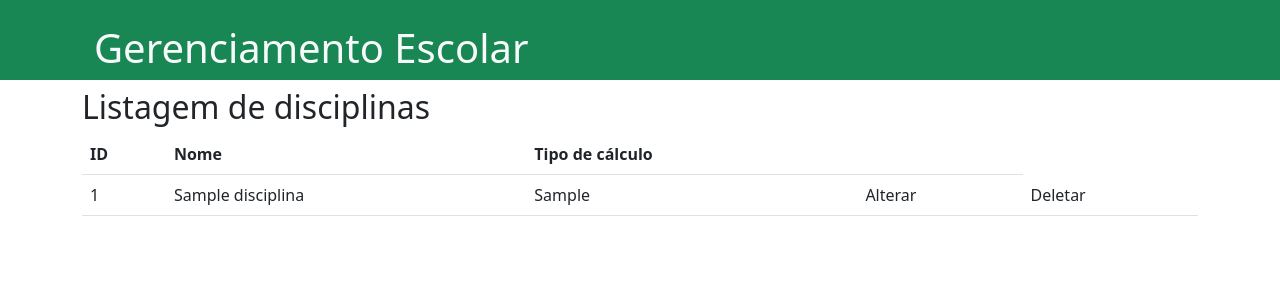
After one commit to Sharkovisky/gerenciamento-escolar, a Flask app: page /disciplinas in a window 1280 px wide. The commit adds this page. Shown: the top 300 px of the page. Run offline with Flask 2, Linux system fonts and the light colour scheme; tables that the repository leaves empty hold one stand-in row (values such as "Sample post"); parts of the project's set-up code (start-up, migrations or seed data) failed here and were passed over; some libraries are stand-ins or nearby versions.

Commit message:
Começo do CRUD Disciplinas

```diff
--- a/app/__init__.py
+++ b/app/__init__.py
@@ -32,6 +32,7 @@ from app.models.tables import Nota
 from app.controllers import alunos
 from app.controllers import professor
 from app.controllers import usuario
+from app.controllers import disciplina
 
 @app.route('/home')
 def home():
--- /dev/null
+++ b/app/controllers/disciplina.py
@@ -0,0 +1,15 @@
+from app import app, db
+from flask import render_template, redirect, url_for, request
+from app.models.tables import Disciplina
+
+@app.route('/disciplinas')
+def listar_disciplinas():
+    mensagem = request.args.get('msg')
+    nome = request.args.get('nome')
+    if nome:
+        nome = '%'+ nome + '%'
+        lista = Disciplina.query.filter(Disciplina.nome.like(nome)).all()
+    else:
+        lista = Disciplina.query.all()
+
+    return render_template("disciplina_listar.html", lista=lista)
--- /dev/null
+++ b/app/templates/disciplina_listar.html
@@ -0,0 +1,36 @@
+{% extends "base.html" %}
+
+{% block conteudo %}
+    <h2 class="bg warning">Listagem de disciplinas</h2>
+
+    {% if lista %}
+
+    <!-- <form class="row g-3"></form>
+        <div class="col-auto">
+            <label for="nome" class="visually-hidden">Nome</label>
+            <input text="text" readonly class="form-control-plaintext" id="nome" value="Nome">
+        </div> -->
+
+    <table class="table">
+        <tr>
+            <th>ID</th>
+            <th>Nome</th>
+            <th>Tipo de cálculo</th>
+            <th></th>
+        </tr>
+        {% for l in lista %}
+        <tr>
+            <td>{{ l.id }}</td>
+            <td>{{ l.nome }}</td>
+            <td>{{ l.calculo }}</td>
+            <td>Alterar</td>
+            <td>Deletar</td>
+        </tr>
+        {% endfor %}
+
+        {% else %}
+        <div class="alert alert-danger">Nenhuma disciplina cadastrada!</div>
+        {% endif %}
+    </table>
+
+    {% endblock %}
--- a/app/templates/professor_listar.html
+++ b/app/templates/professor_listar.html
@@ -5,7 +5,6 @@
     {% if msg == 'deletar' %}
     <div class="alert alert-success">Professor deletado com sucesso!</div>
     {% endif %}
-
     {% if msg == 'alterar' %}
     <div class="alert alert-success">Professor alterado com sucesso!</div>
     {% endif %}
```
Also changed, not shown: seeds.py (+12 -4 lines).
